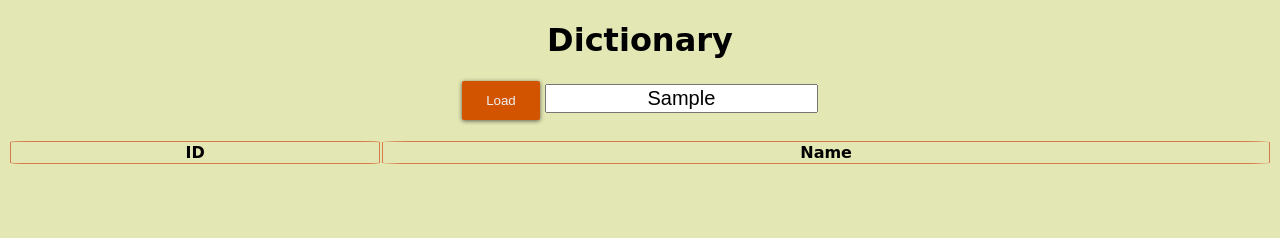
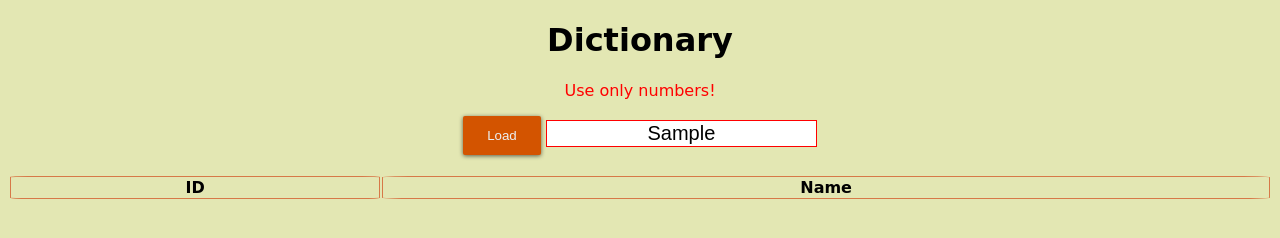
Before and after one commit to Krylovsentry/Dictionary, a plain HTML site: page index.html in a window 1280 px wide. Both pictures are taken after typing "Sample" into the empty fields and a click on the button "Load". Drawn offline with nearby package versions, Linux system fonts and the light colour scheme; no server answers; a web font is replaced by a local one.

Commit message:
Initial commit

```diff
--- a/index.html
+++ b/index.html
@@ -19,6 +19,12 @@
         var arr;
         var url = 'https://public.opencpu.org/ocpu/';
 
+
+
+        function test_on_valid(number){
+            var floatRegex = new RegExp(/^[1-9]\d*$/);
+            return floatRegex.test(number);
+        }
 
 
 
@@ -95,50 +101,64 @@
 
         $('#load').click(function(){
 
+
+            if(!(test_on_valid($('#input_field').val()))){
+
+                event.preventDefault();
+                $('p').remove();
+
+                $('<p>Use only numbers!</p>').insertAfter($('h1'));
+                $('#input_field').css('border','1px solid red');
+
+
+
+            } else {
+
+                $('p').remove();
+                $('#input_field').css('border','1px solid ');
+
                 $('tr').remove();
                 var th = jQuery("<tr>" +
                         "<th>ID</th>" +
                         "<th>Name</th>" + "</tr>");
                 $('#table').append(th);
                 event.preventDefault();
-            for (var i in arr){
+                for (var i in arr) {
 
 
-                if (i == $('#input_field').val()){
+                    if (i == $('#input_field').val()) {
 
                         break;
                     }
 
                     var row = jQuery("<tr>" +
-                        "<td class='id'>" + (Number(i)+1) + "</td>" +
+                            "<td class='id'>" + (Number(i) + 1) + "</td>" +
                             "<td class='name'>" + arr[i] + "</td>" + "</tr>");
 
                     $('#table').append(row);
-
 
 
                 }
 
 
                 //event on click for id column
-            $('.id').click(function(){
+                $('.id').click(function () {
 
                     $(this).parent().remove()
                 });
 
                 //event on click for name column
-            $('.name').click(function(){
+                $('.name').click(function () {
 
                     window.open('https://translate.google.ru/#en/ru/' + $(this).text());
 
                 })
 
 
-
-
-
+            }
 
         });
+
 
 
 
@@ -158,7 +178,7 @@
 
 <form>
 <button id="load"><span>Load</span></button>
-<input id="input_field" pattern="/[0-9]/" placeholder="Amount">
+<input id="input_field"  placeholder="Amount">
 </form>
 <br>
 
--- a/style.css
+++ b/style.css
@@ -103,3 +103,8 @@ button:active:before {
     padding-top: 120%;
     transition: width .2s ease-out, padding-top .2s ease-out;
 }
+
+
+p{
+    color: red;
+}
```
Lines whose indentation alone changed are shown as unchanged.
